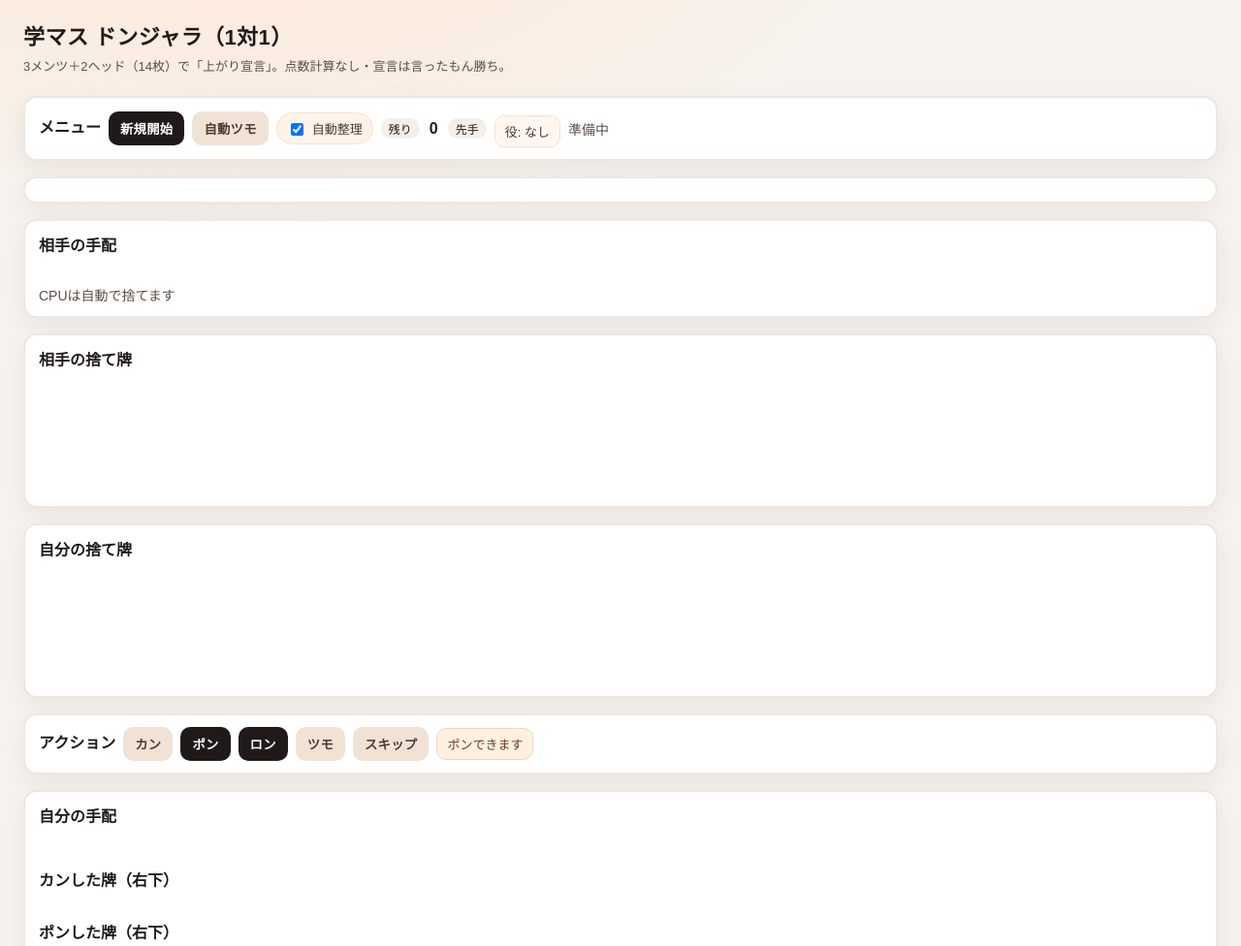
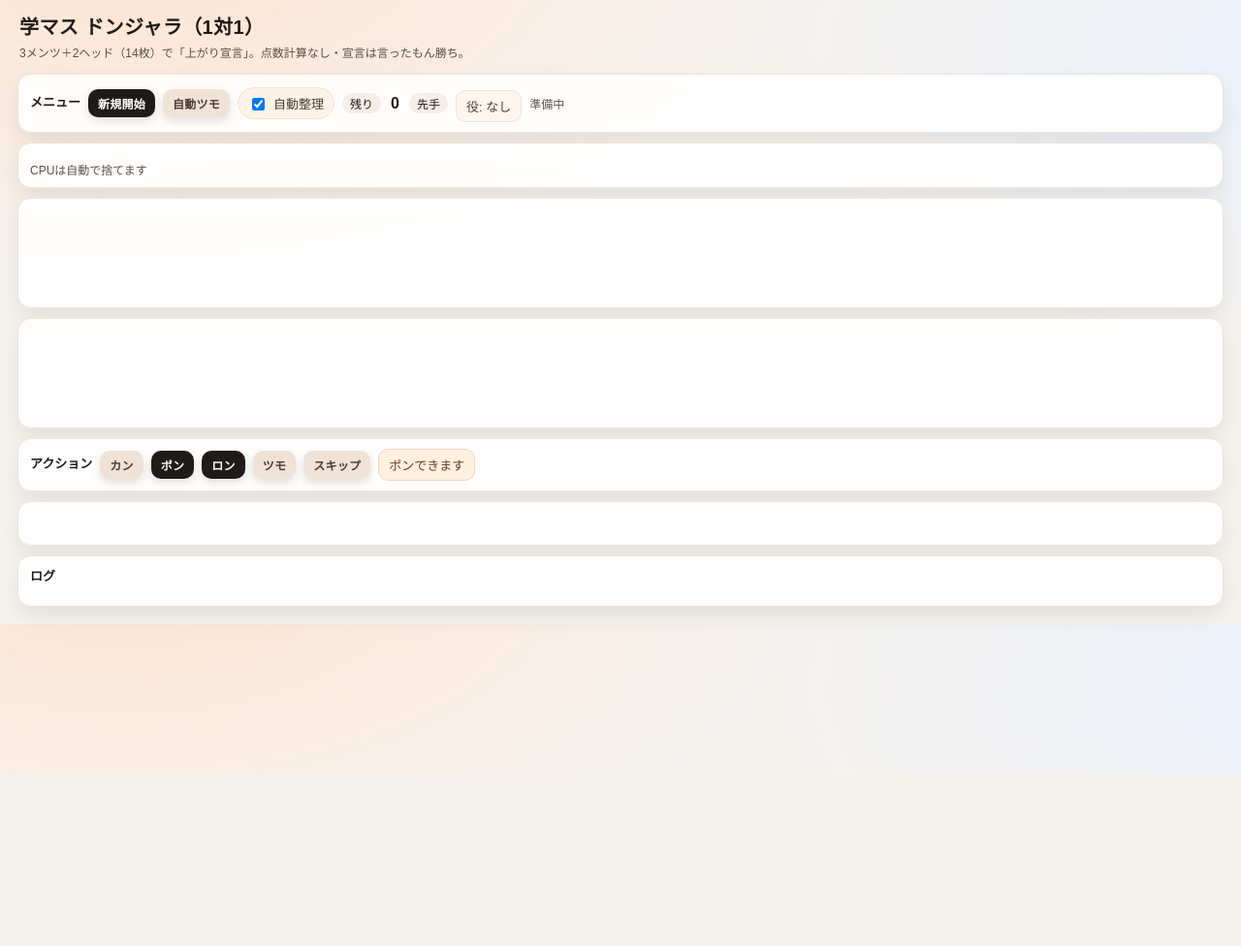
Before and after one commit to yopomi-km/Gakumasu-donjara, a plain HTML site: page index.html in a window 1280 px wide. Shown: the top 976 px of the page at 97% size. After the commit the page ends 800 px from the top, so only its background shows below. Drawn offline with Linux system fonts and the light colour scheme.

Commit message:
Release UI cleanup

```diff
--- a/index.html
+++ b/index.html
@@ -26,21 +26,17 @@
       <span class="status" id="status">準備中</span>
     </section>
 
-    <section class="panel controls" id="debugMenu" hidden></section>
 
     <section class="panel row">
-      <div class="area-title">相手の手配</div>
       <div class="hand small" id="oHand"></div>
       <div class="status">CPUは自動で捨てます</div>
     </section>
 
     <section class="panel row">
-      <div class="area-title">相手の捨て牌</div>
       <div class="river" id="riverO"></div>
     </section>
 
     <section class="panel row">
-      <div class="area-title">自分の捨て牌</div>
       <div class="river" id="riverP"></div>
     </section>
 
@@ -57,12 +53,9 @@
     </section>
 
     <section class="panel row">
-      <div class="area-title">自分の手配</div>
       <div class="hand" id="pHand"></div>
       <div class="status"></div>
-      <div class="area-title">カンした牌（右下）</div>
       <div class="kan-area" id="kanArea"></div>
-      <div class="area-title">ポンした牌（右下）</div>
       <div class="pon-area" id="ponArea"></div>
     </section>
 
--- a/styles.css
+++ b/styles.css
@@ -12,20 +12,24 @@
 * { box-sizing: border-box; }
 body {
   margin: 0; font-family: "Noto Sans JP", "Hiragino Kaku Gothic Pro", "Meiryo", sans-serif;
-  background: radial-gradient(1200px 600px at 20% -10%, #ffe7d6, transparent 60%), var(--bg);
+  background:
+    radial-gradient(1200px 600px at 10% -10%, #ffe3cf, transparent 60%),
+    radial-gradient(1000px 500px at 110% 10%, #e9f1ff, transparent 60%),
+    var(--bg);
   color: var(--ink);
 }
-header { padding: 20px 24px 6px; }
-h1 { margin: 0 0 6px; font-size: 22px; letter-spacing: 0.02em; }
-.sub { font-size: 13px; color: #5b4f47; }
-main { padding: 16px 24px 28px; display: grid; gap: 16px; }
-.row { display: grid; gap: 12px; }
+header { padding: 12px 20px 4px; }
+h1 { margin: 0 0 4px; font-size: 20px; letter-spacing: 0.02em; }
+.sub { font-size: 12px; color: #5b4f47; }
+main { padding: 10px 18px 18px; display: grid; gap: 10px; }
+.row { display: grid; gap: 8px; }
 .panel {
-  background: var(--panel);
-  border: 2px solid #f0e6df;
+  background: rgba(255,255,255,0.9);
+  border: 1px solid #efe3da;
   border-radius: 14px;
-  padding: 12px 14px;
-  box-shadow: 0 8px 24px rgba(0,0,0,0.06);
+  padding: 10px 12px;
+  box-shadow: 0 10px 22px rgba(15, 10, 7, 0.08);
+  backdrop-filter: blur(4px);
 }
 .controls { display: flex; flex-wrap: wrap; gap: 8px; align-items: center; }
 .toggle {
@@ -51,7 +55,7 @@
 }
 .modal.show { display: flex; }
 .modal-card {
-  background: #fffaf6; border: 2px solid #f0e6df; border-radius: 16px; padding: 16px;
+  background: #fffaf6; border: 2px solid #f0e6df; border-radius: 16px; padding: 14px;
   box-shadow: 0 12px 32px rgba(0,0,0,0.18); width: min(1400px, 98vw);
 }
 .modal-title { font-weight: 900; margin-bottom: 8px; }
@@ -62,25 +66,27 @@
 .debug-menu .controls { margin-top: 8px; }
 .modal-actions { margin-top: 14px; display: flex; justify-content: flex-end; }
 button {
-  background: #1f1a17; color: white; border: 0; padding: 8px 12px; border-radius: 10px;
-  cursor: pointer; font-weight: 700; letter-spacing: 0.02em;
+  background: #201a18; color: white; border: 0; padding: 6px 10px; border-radius: 10px;
+  cursor: pointer; font-weight: 700; letter-spacing: 0.02em; font-size: 12px;
+  box-shadow: 0 4px 10px rgba(0,0,0,0.12);
 }
 button.secondary { background: #f1e2d6; color: #4b3b30; }
 button:disabled { opacity: 0.45; cursor: not-allowed; }
-.status { font-size: 14px; color: #5b4f47; }
-.area-title { font-weight: 800; margin-bottom: 6px; }
+.status { font-size: 12px; color: #5b4f47; }
+.area-title { font-weight: 800; margin-bottom: 4px; font-size: 13px; }
 .hand, .river { display: flex; flex-wrap: wrap; gap: 6px; }
-.river { min-height: 110px; align-content: flex-start; }
-.hand.small .tile { width: 56px; height: 78px; }
+.river { min-height: 92px; align-content: flex-start; }
+.hand.small .tile { width: 50px; height: 70px; }
 .kan-area, .pon-area { display: flex; flex-wrap: wrap; gap: 6px; justify-content: flex-end; }
 .tile {
-  width: 68px; height: 96px; padding: 6px 6px; border-radius: 10px; color: white;
-  font-weight: 800; cursor: pointer; user-select: none; border: 2px solid rgba(0,0,0,0.12);
+  width: 62px; height: 86px; padding: 6px 6px; border-radius: 12px; color: white;
+  font-weight: 800; cursor: pointer; user-select: none; border: 2px solid rgba(0,0,0,0.08);
   transition: transform 120ms ease, box-shadow 120ms ease;
   display: flex; align-items: center; justify-content: center;
   writing-mode: vertical-rl; text-orientation: upright; letter-spacing: 0.08em;
   position: relative;
 }
+.tile.nolabel { color: transparent; text-shadow: none; }
 .tile:hover { transform: translateY(-2px); box-shadow: 0 6px 12px rgba(0,0,0,0.14); }
 .tile.drawn { outline: 3px solid #ffe08a; box-shadow: 0 0 0 3px rgba(255,224,138,0.4); }
 .tile.red { background: var(--red); }
@@ -103,7 +109,7 @@
 .tile.kan::after { content: "カ"; }
 .pile { display: flex; align-items: center; gap: 10px; }
 .count { font-weight: 800; }
-.log { font-size: 13px; line-height: 1.5; max-height: 160px; overflow: auto; }
+.log { font-size: 12px; line-height: 1.4; max-height: 84px; overflow: auto; }
 .badge { background: #f6eee7; padding: 2px 8px; border-radius: 999px; font-size: 12px; }
 .active { outline: 3px solid #ffd1a3; }
 @media (max-width: 720px) {
```
